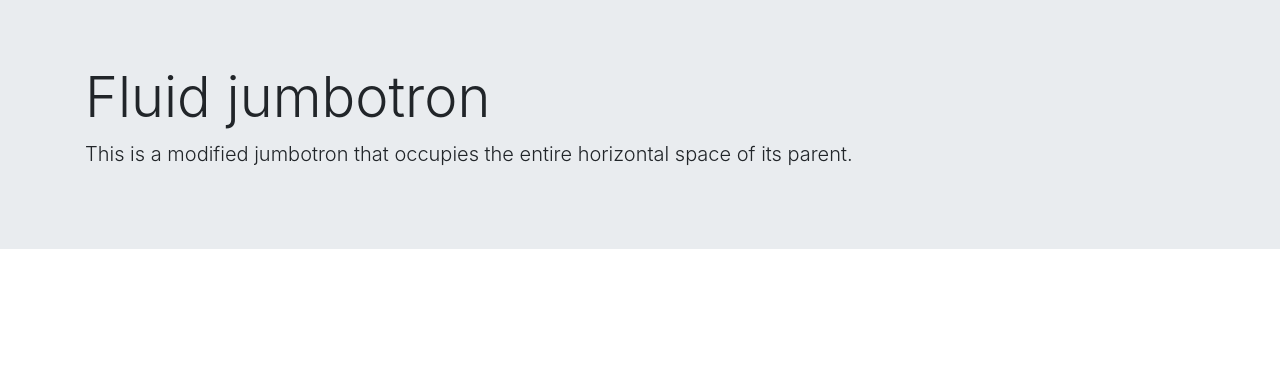
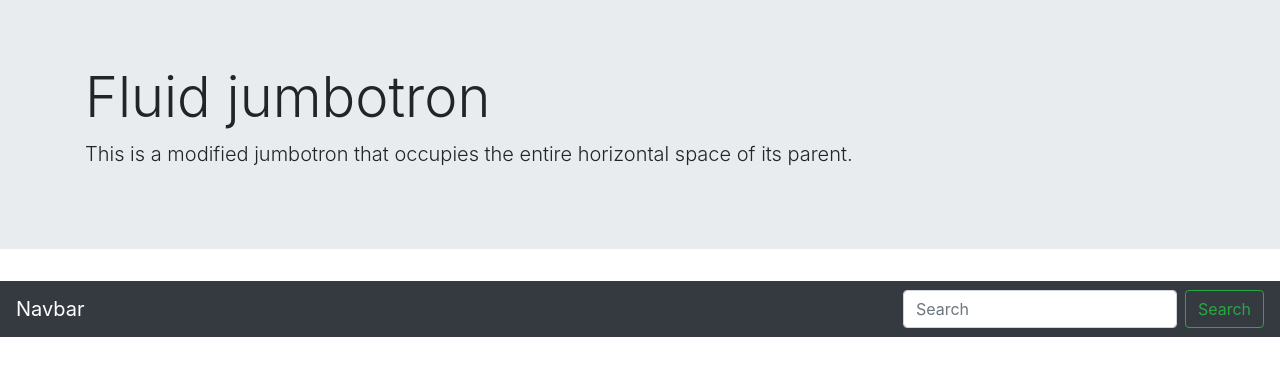
Before and after one commit to purboajianggoro/aplikasi-point-of-sales-minimarket, a plain HTML site: page aplikasiPointOfSalesMinimarket/index.html in a window 1280 px wide. Drawn offline with nearby package versions, Linux system fonts and the light colour scheme.

Commit message:
HTML - Menambah navbar

```diff
--- a/aplikasiPointOfSalesMinimarket/index.html
+++ b/aplikasiPointOfSalesMinimarket/index.html
@@ -25,6 +25,13 @@
     </div>
 
     <!-- NAVBAR -->
+    <nav class="navbar navbar-dark bg-dark">
+        <a class="navbar-brand">Navbar</a>
+        <form class="form-inline">
+            <input class="form-control mr-sm-2" type="search" placeholder="Search" aria-label="Search">
+            <button class="btn btn-outline-success my-2 my-sm-0" type="submit">Search</button>
+        </form>
+    </nav>
 
 
 
```
